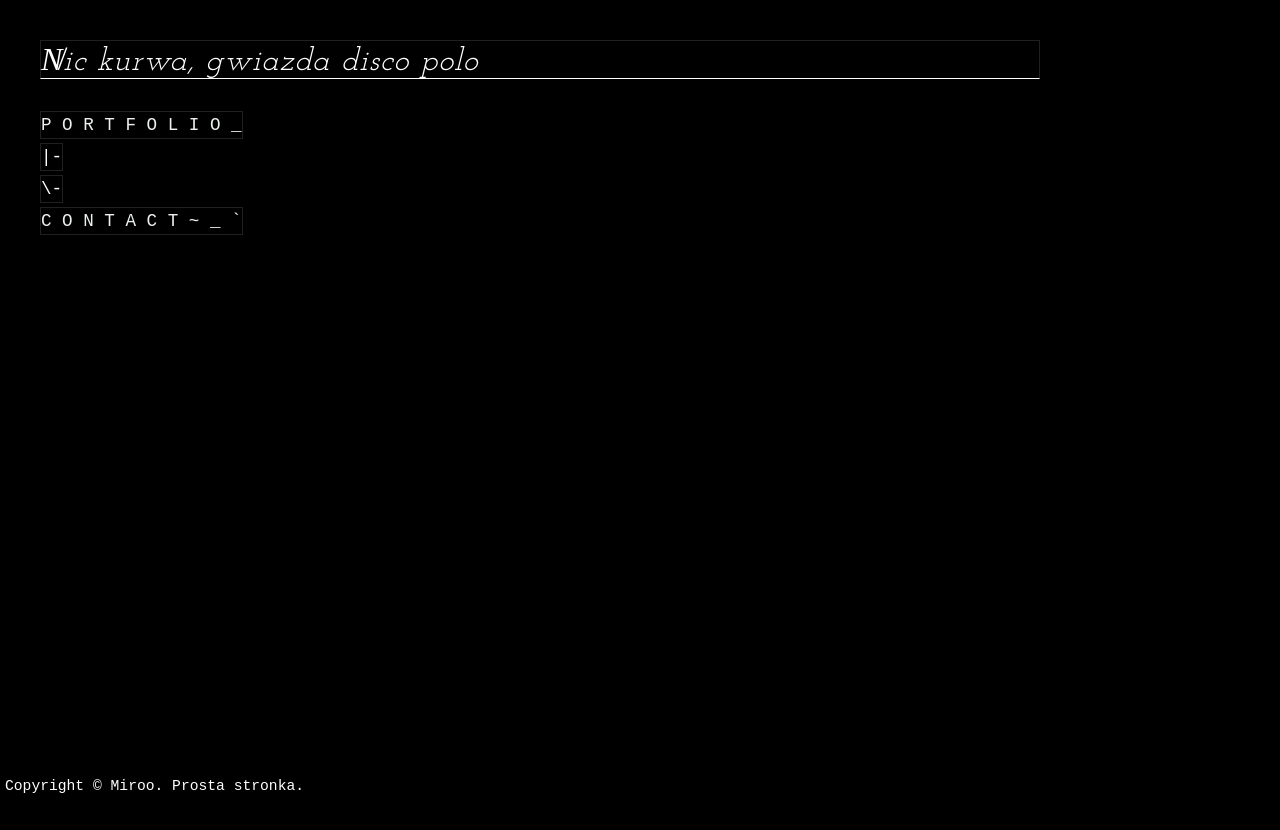
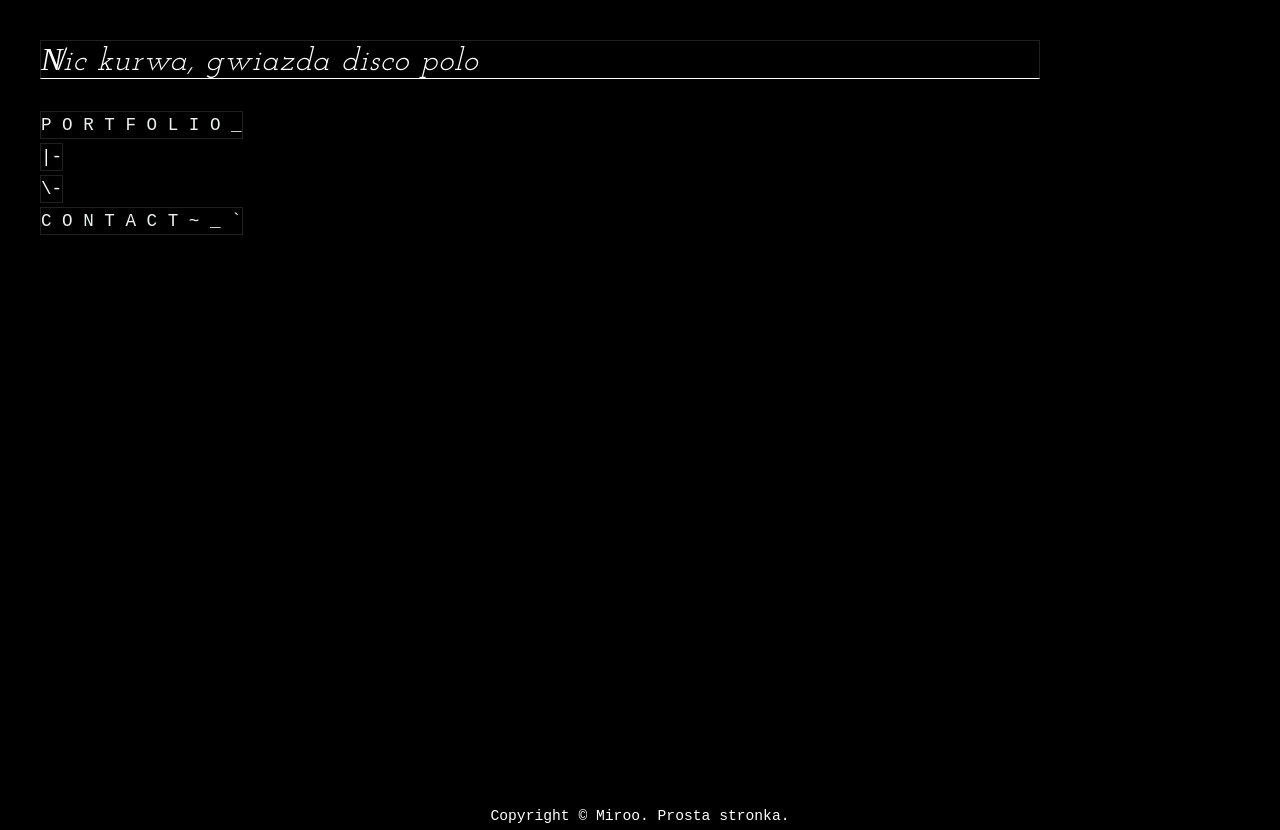
Before and after one commit to Barteggc/Barteggc.github.io, a plain HTML site: page index.html in a window 1280 px wide. Before the commit the page ends 800 px from the top, so only its background shows below. Drawn offline with Linux system fonts and the light colour scheme.

Commit message:
Update style.css

```diff
--- a/files/style.css
+++ b/files/style.css
@@ -310,6 +310,6 @@ footer {
     padding: 5px;
     background-color: #000000;
     color: #ffffff;
-    position: absolute;
-    bottom: 0
+
+
 }
```
